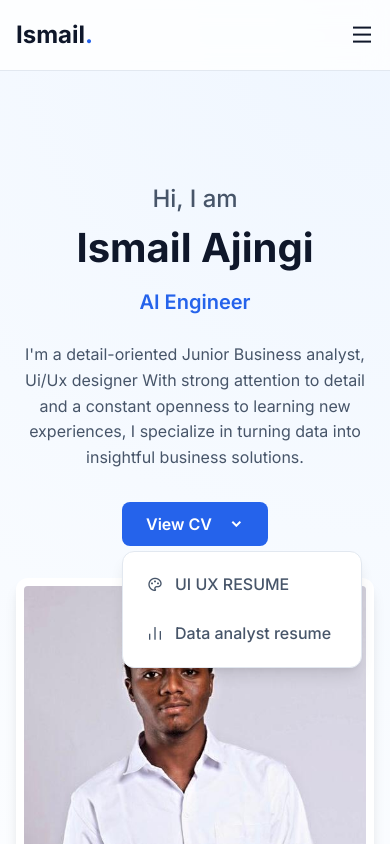
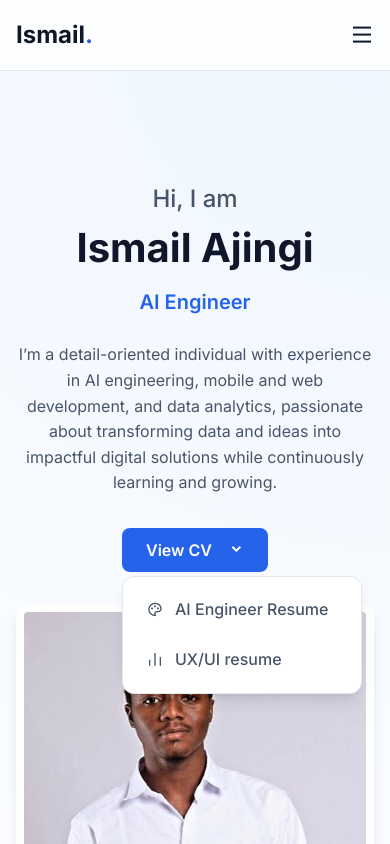
Before and after one commit to AJINGS12/ismailajingi-portfolio, a plain HTML site: page index.html in a window 390 px wide. Both pictures are taken after a click on the button "View CV". Shown: the top 844 px of the page. Drawn offline with nearby package versions, Linux system fonts and the light colour scheme.

Commit message:
refine profile description and update resume section

```diff
--- a/index.html
+++ b/index.html
@@ -461,9 +461,9 @@
                 <h1>Ismail Ajingi</h1>
                 <h3>AI Engineer</h3>
                 <p>
-                    I'm a detail-oriented Junior Business analyst, Ui/Ux designer With strong attention to detail and
-                    a constant openness to learning new experiences,
-                    I specialize in turning data into insightful business solutions.
+                    I’m a detail-oriented individual with experience in AI engineering, mobile and web development, and data analytics,
+                    passionate about transforming data and ideas into impactful digital solutions
+                    while continuously learning and growing.
                 </p>
                 <div class="header__btns">
                     <div class="dropdown" id="cv-dropdown">
@@ -471,11 +471,11 @@
                             View CV <i class="ri-arrow-down-s-line" style="margin-left: 8px;"></i>
                         </button>
                         <div class="dropdown-menu">
-                            <a href="https://drive.google.com/file/d/1QNsZ8NY8S3Sge_VJ-CKANP53g8Aa9iAV/view?usp=sharing" target="_blank" class="dropdown-item">
-                                <i class="ri-palette-line"></i> UI UX RESUME
+                            <a href="https://drive.google.com/file/d/148_1E3hp8UU4HEcu5uwR0rWXAeiSntou/view?usp=drive_link" target="_blank" class="dropdown-item">
+                                <i class="ri-palette-line"></i> AI Engineer Resume
                             </a>
-                            <a href="https://drive.google.com/file/d/1hQk0p-LYnOslkgqo0gHo6DVWF-FeTTQy/view?usp=drive_link" target="_blank" class="dropdown-item">
-                                <i class="ri-bar-chart-line"></i> Data analyst resume
+                            <a href="https://drive.google.com/file/d/19PBQqEQ-Tlyd8KsheaA6YmpZXwnuV1Q7/view?usp=drive_link" target="_blank" class="dropdown-item">
+                                <i class="ri-bar-chart-line"></i> UX/UI resume
                             </a>
                         </div>
                     </div>
```
